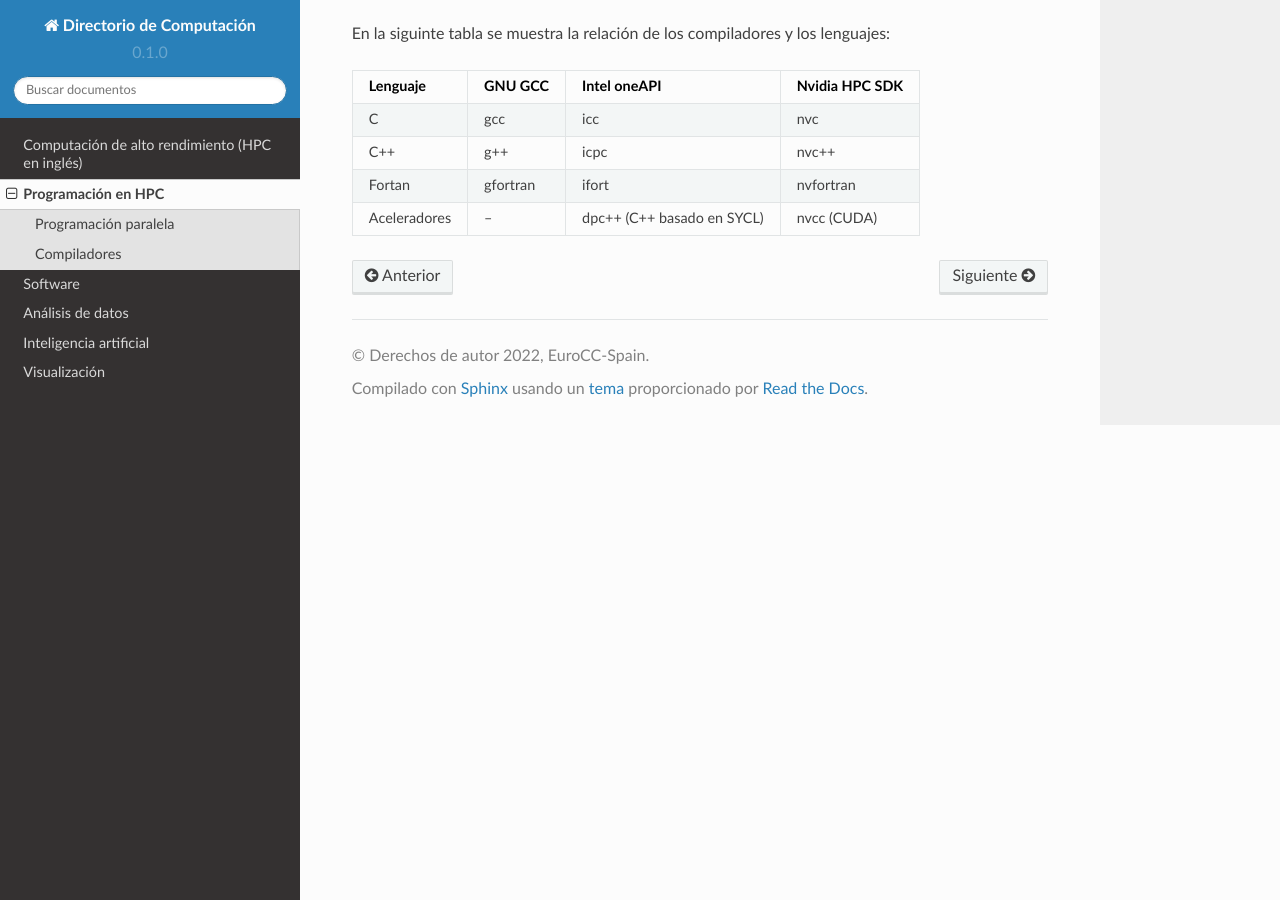
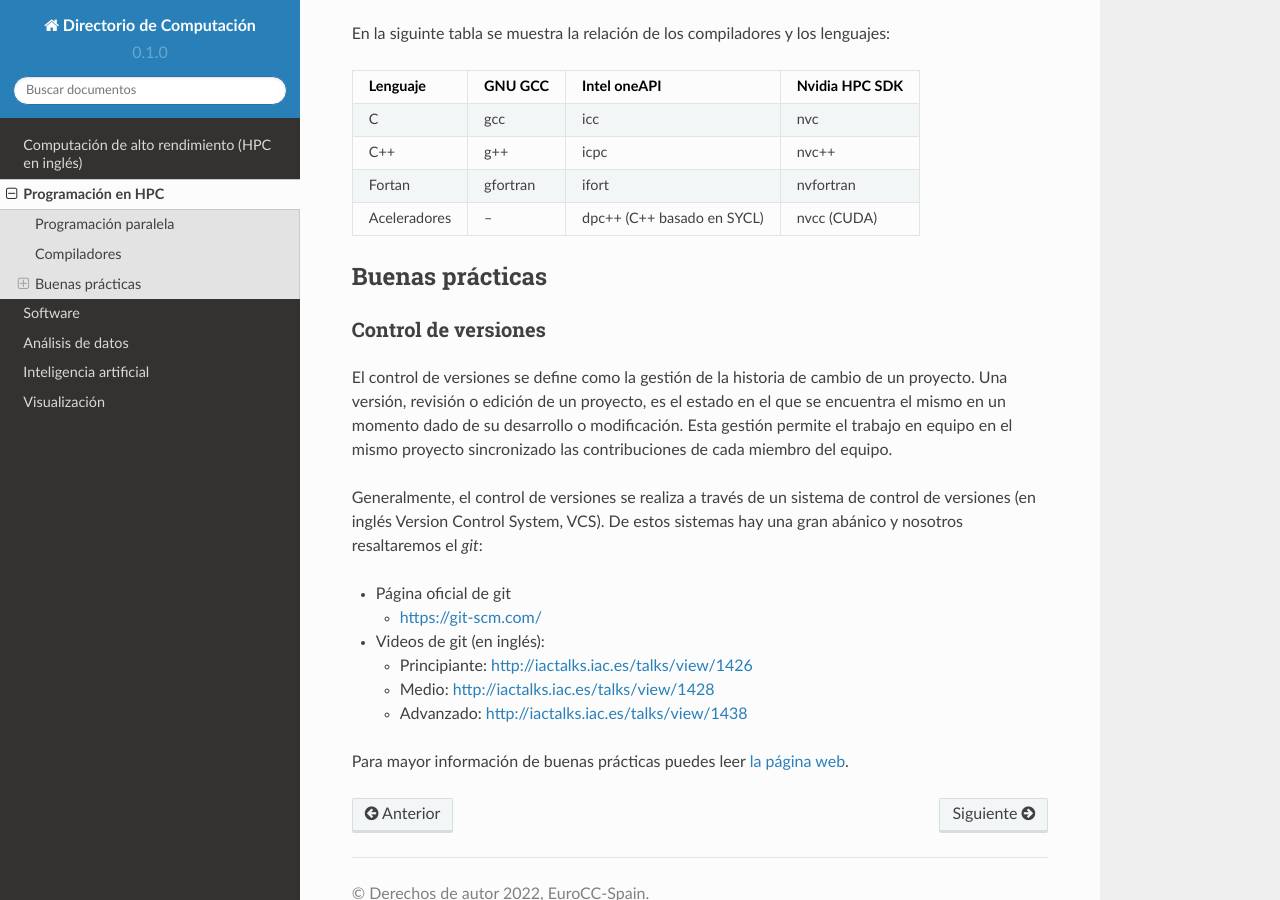
Before and after one commit to EuroCC-Spain/HPCKnowledgePool, a Sphinx documentation site: the page built from docs/source/programacion.rst, in a window 1280 px wide and 900 px high, scrolled down 2902 px. Built offline with Sphinx 7.4.7 and the Read the Docs theme 2.0.0, drawn with Linux system fonts in a browser that asks for light colours.

Commit message:
ENH: Adding buenas practicas and minor changes other sections

```diff
--- a/docs/source/ad.rst
+++ b/docs/source/ad.rst
@@ -15,6 +15,9 @@ El *análisis de datos* es el tratamiento de datos para generar conocimiento en
 * En python
 
   * https://www.utc.fr/~jlaforet/Suppl/python-cheatsheets.pdf
+  * Pandas library
+
+    * http://iactalks.iac.es/talks/view/1463
 
 
 Big Data
--- a/docs/source/programacion.rst
+++ b/docs/source/programacion.rst
@@ -139,3 +139,25 @@ En la siguinte tabla se muestra la relación de los compiladores y los lenguajes
      - --
      - dpc++ (C++ basado en SYCL)
      - nvcc (CUDA)
+
+Buenas prácticas
+----------------
+
+Control de versiones
+^^^^^^^^^^^^^^^^^^^^
+
+El control de versiones se define como la gestión de la historia de cambio de un proyecto. Una versión, revisión o edición de un proyecto, es el estado en el que se encuentra el mismo en un momento dado de su desarrollo o modificación. Esta gestión permite el trabajo en equipo en el mismo proyecto sincronizado las contribuciones de cada miembro del equipo.
+
+Generalmente, el control de versiones se realiza a través de un sistema de control de versiones (en inglés Version Control System, VCS). De estos sistemas hay una gran abánico y nosotros resaltaremos el *git*:
+
+* Página oficial de git
+
+  * https://git-scm.com/
+
+* Videos de git (en inglés):
+
+  * Principiante: http://iactalks.iac.es/talks/view/1426
+  * Medio: http://iactalks.iac.es/talks/view/1428
+  * Advanzado: http://iactalks.iac.es/talks/view/1438
+
+Para mayor información de buenas prácticas puedes leer `la página web <https://deic-hpc.github.io/EuroCC-knowledgepool/best/>`_.
```
